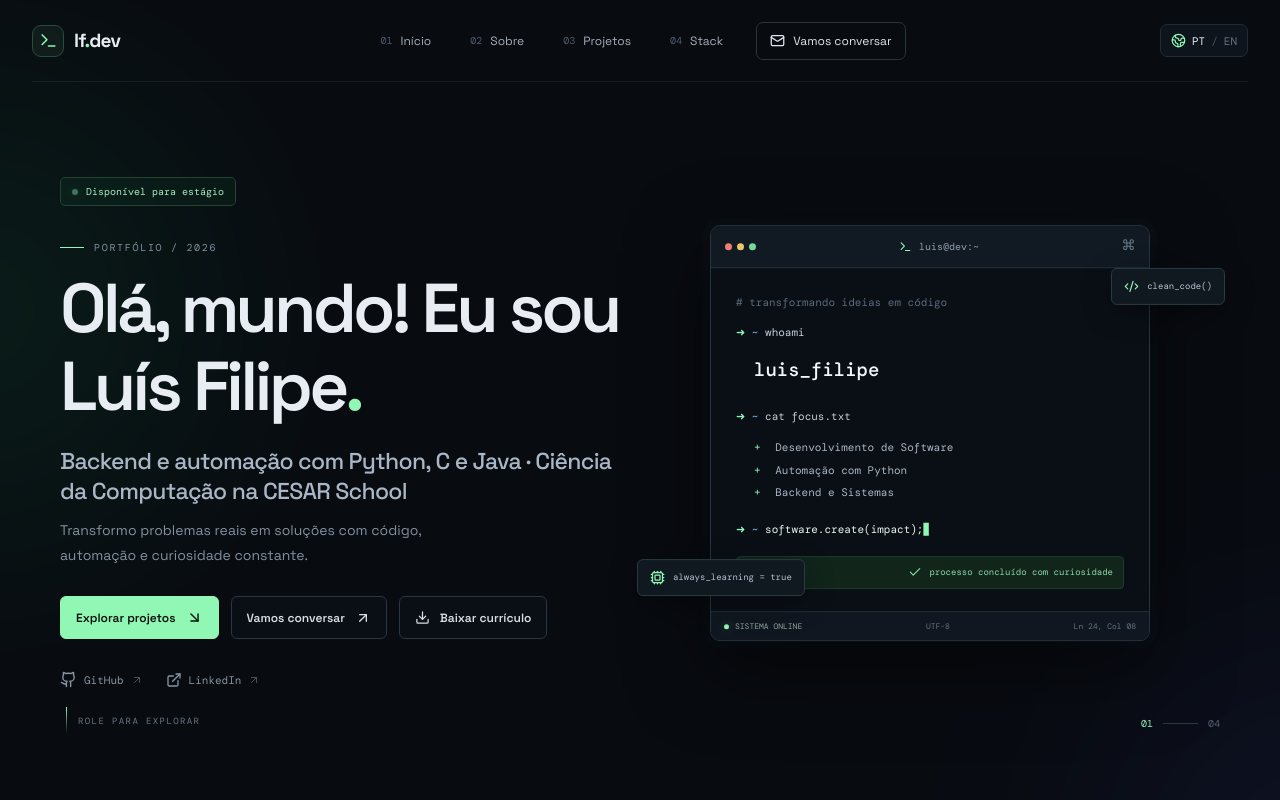
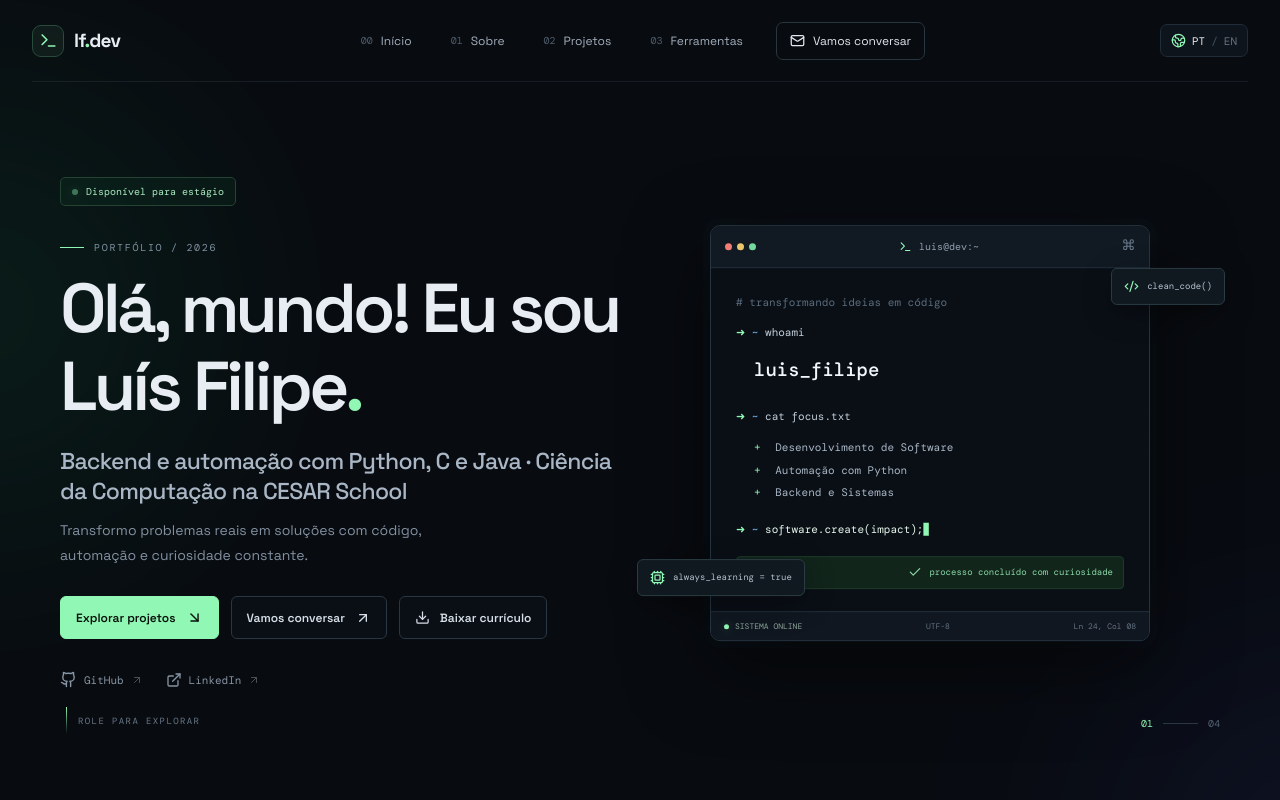
Before and after one commit to LuisFilipe192/portfolio, a React (Vite) app: page / in a window 1280 px wide. Shown: the top 800 px of the page. Built offline with nearby package versions, Linux system fonts and the light colour scheme.

Commit message:
fix: alinha numeração e nomes do menu com as seções

```diff
--- a/src/App.jsx
+++ b/src/App.jsx
@@ -7,7 +7,7 @@ import {
 
 const copy = {
   pt: {
-    nav: ['Início', 'Sobre', 'Projetos', 'Stack'],
+    nav: ['Início', 'Sobre', 'Projetos', 'Ferramentas'],
     availability: 'Disponível para estágio',
     heroEyebrow: 'PORTFÓLIO / 2026',
     greeting: 'Olá, mundo! Eu sou',
@@ -76,7 +76,7 @@ const copy = {
     emailSubject: 'Oportunidade de estágio — Desenvolvimento de Software',
   },
   en: {
-    nav: ['Home', 'About', 'Projects', 'Stack'],
+    nav: ['Home', 'About', 'Projects', 'Toolkit'],
     availability: 'Open to internships',
     heroEyebrow: 'PORTFOLIO / 2026',
     greeting: 'Hello, world! I’m',
@@ -227,7 +227,7 @@ export default function App() {
         <nav className={`nav-links ${menuOpen ? 'nav-open' : ''}`} aria-label={t.mainNav}>
           {t.nav.map((item, index) => (
             <button key={item} onClick={() => scrollTo(['home', 'about', 'projects', 'stack'][index])}>
-              <span className="nav-index">0{index + 1}</span>{item}
+              <span className="nav-index">0{index}</span>{item}
             </button>
           ))}
           <a className="nav-contact" href={mailtoHref}><Mail size={15} /> {t.contact}</a>
```
